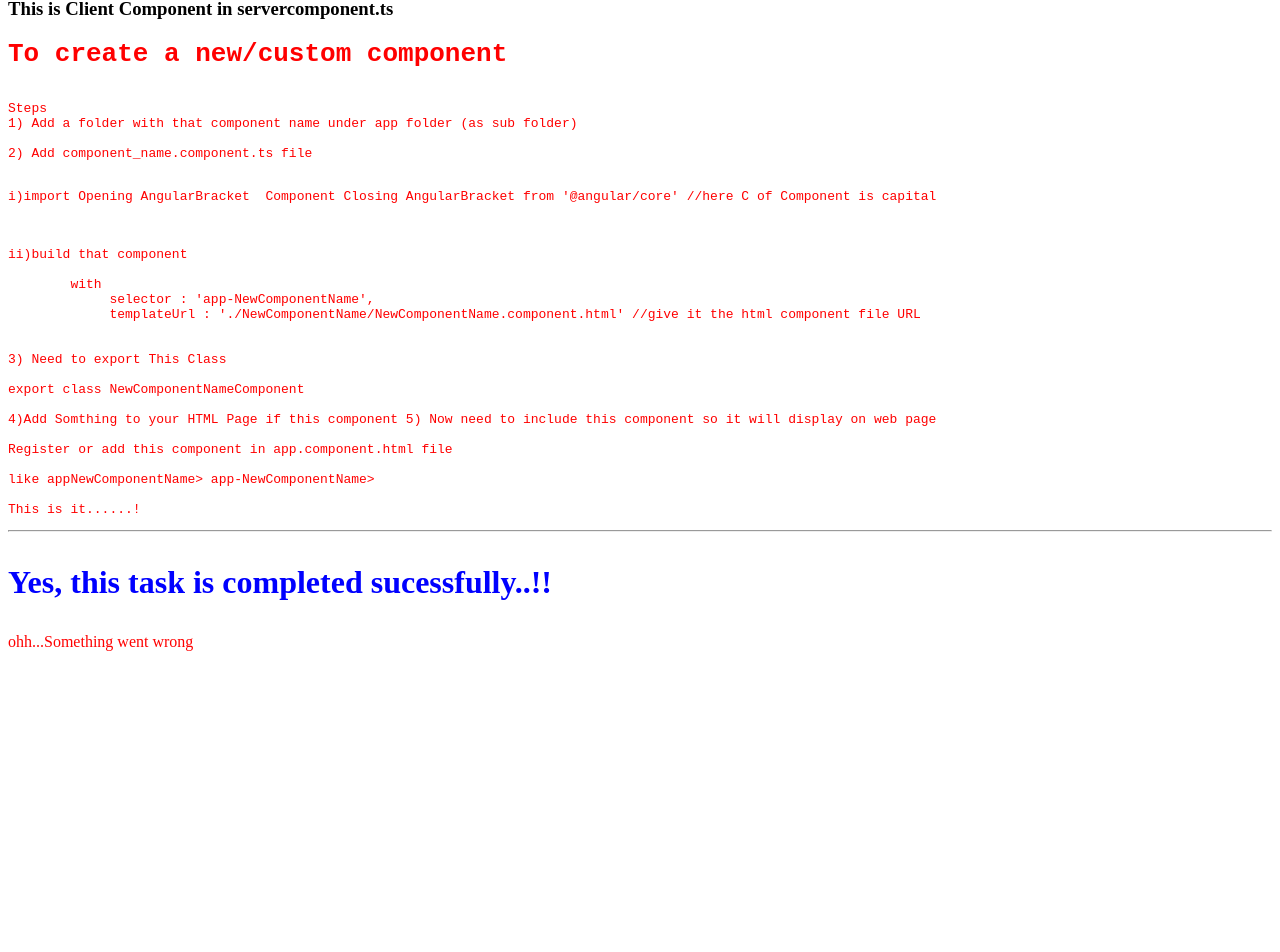
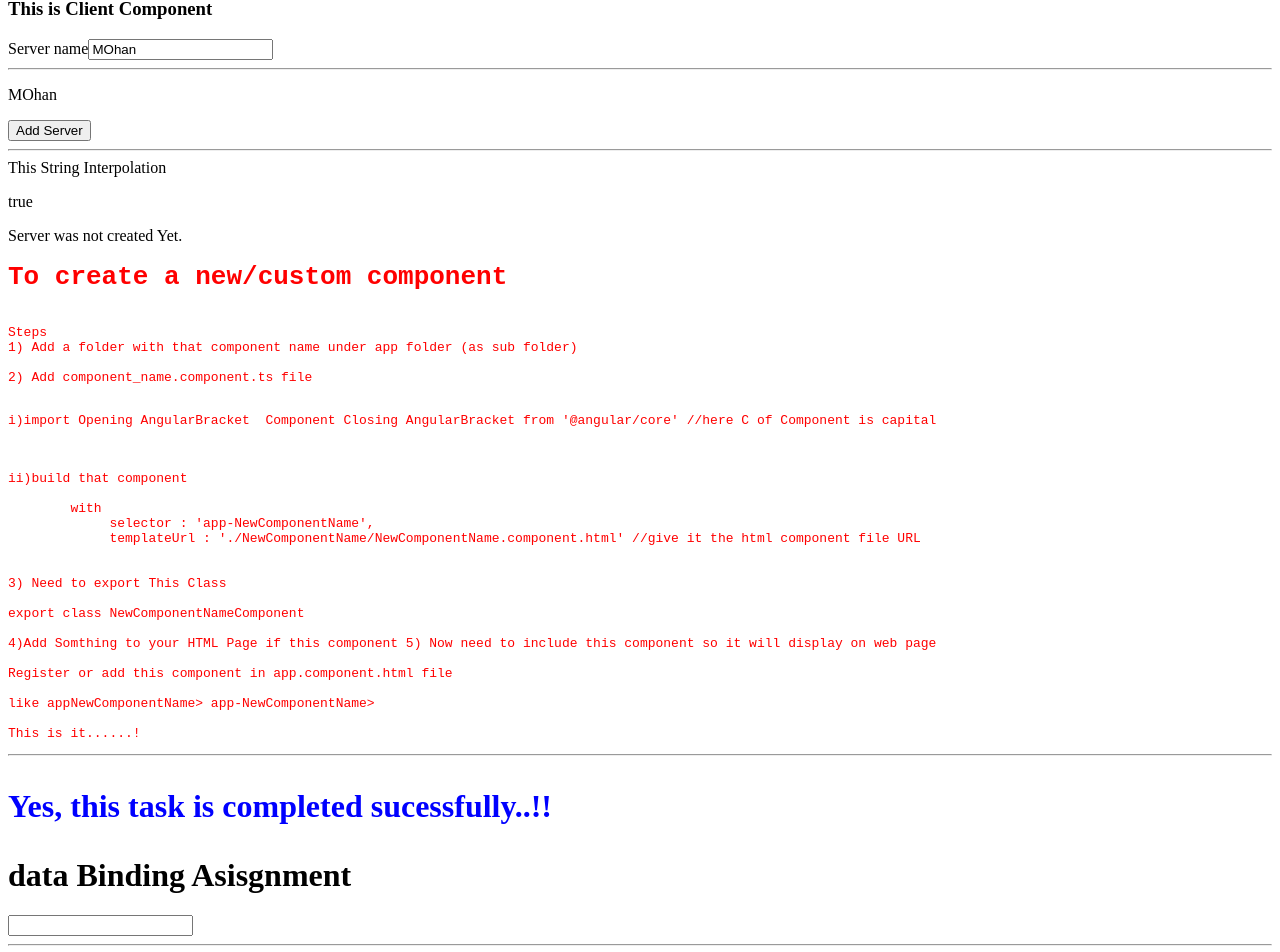
Before and after one commit to luckysingh29/Mohan_FirstAngular_learning_Project, an Angular app: page / in a window 1280 px wide. Shown: the part 160-1112 px from the top of the page. Before the commit the page ends 827 px from the top, so only its background shows below. Built offline with nearby package versions, Linux system fonts and the light colour scheme.

Commit message:
5 files modified

```diff
--- a/src/app/app.module.ts
+++ b/src/app/app.module.ts
@@ -7,9 +7,10 @@
 import { ClientComponent } from './client/client.component';
 import { SuccessalertComponent } from './successalert/successalert.component';
 import { WarningComponent } from './warning/warning.component';
+import { FormsModule } from '@angular/forms';
 
 @NgModule({
-  imports: [BrowserModule],
+  imports: [BrowserModule, FormsModule],
   declarations: [
     AppComponent,
     HelloComponent,
--- a/src/app/client/client.component.html
+++ b/src/app/client/client.component.html
@@ -1,4 +1,15 @@
-<h3>This is Client Component in servercomponent.ts</h3>
+<h3>This is Client Component</h3>
+<label>Server name</label>
+<!-- <input type="text" class="form-control" (input)="onUpdateServerName($event)"> -->
+<input type="text" [(ngModel)]="serverName">
+<hr>
+<p>{{ serverName }}</p>
+<button class="btn btn-primary" [disabled]="!allowNewServer" (click)="onCreateServer()">Add Server</button>
+<hr>
+<!-- <p>{{ allowNewServer }}</p> --> This String Interpolation
+<p [innerText]="allowNewServer"></p><!-- This is Property Binding -->
+<p>{{ serverCreationStatus }}</p>
+
 <pre>
 <h1>To create a new/custom component</h1>
 Steps
--- a/src/app/client/client.component.ts
+++ b/src/app/client/client.component.ts
@@ -7,4 +7,22 @@
   templateUrl: './client.component.html',
   styleUrls: ['./client.component.css']
 })
-export class ClientComponent {}
+export class ClientComponent {
+  allowNewServer = false;
+  serverName = 'MOhan';
+  serverCreationStatus = 'Server was not created Yet.';
+  constructor() {
+    setTimeout(() => {
+      this.allowNewServer = true;
+    }, 2000);
+  }
+
+  onCreateServer() {
+    this.serverCreationStatus = 'Server is Created.' + this.serverName;
+  }
+
+  onUpdateServerName(event: Event) {
+    this.serverName = (<HTMLInputElement>event.target).value;
+    //console.log(event);
+  }
+}
--- a/src/app/successalert/successalert.component.html
+++ b/src/app/successalert/successalert.component.html
@@ -1,2 +1,8 @@
 <h3> Yes, this task is completed sucessfully..!!
 </h3>
+<h1>data Binding Asisgnment</h1>
+<input type="text" [(ngModel)]="userName" (input)="validateUserName($event)">
+<label> {{ userName }} </label>
+<hr>
+<!-- <button class="btn btn-primary" [disabled]="!enableButton" (click)="restInput()">Rest Input</button> -->
+<button class="btn btn-primary" [disabled]="userName === '' " (click)="userName = ''">Rest Input</button>
--- a/src/app/successalert/successalert.component.ts
+++ b/src/app/successalert/successalert.component.ts
@@ -5,4 +5,23 @@
   templateUrl: './successalert.component.html',
   styleUrls: ['./successalert.component.css']
 })
-export class SuccessalertComponent {}
+export class SuccessalertComponent {
+  userName = '';
+  inputString: string;
+  enableButton = false;
+
+  validateUserName(event: Event) {
+    this.inputString = (<HTMLInputElement>event.target).value;
+    if (this.inputString) {
+      this.enableButton = true;
+    } else {
+      this.enableButton = false;
+    }
+  }
+
+  restInput() {
+    this.userName = '';
+    this.enableButton=false;
+  }
+
+}
```
